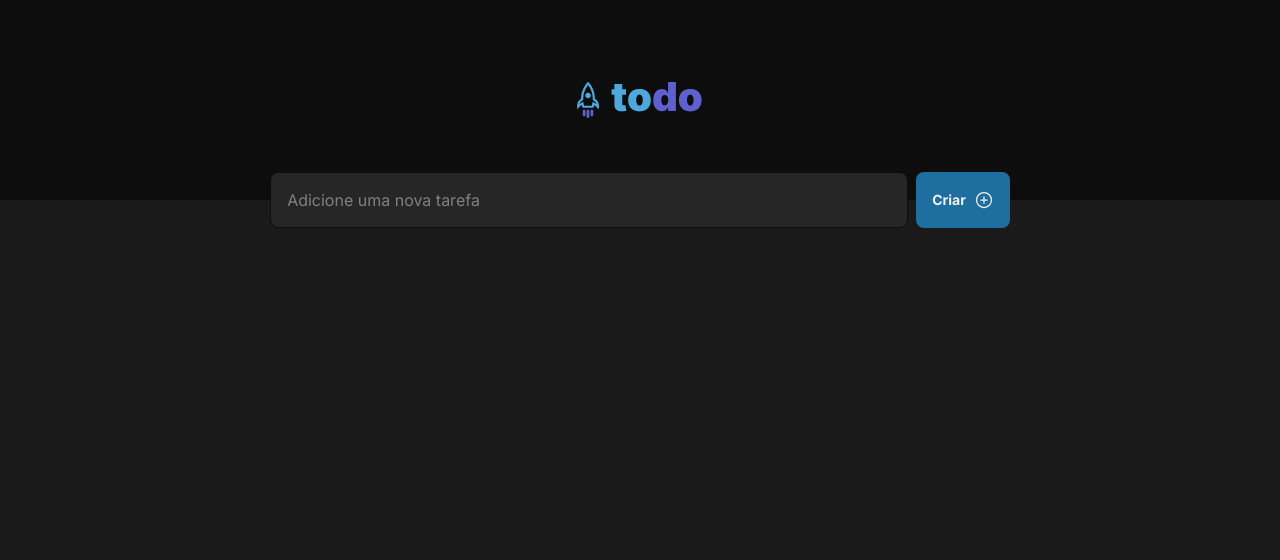
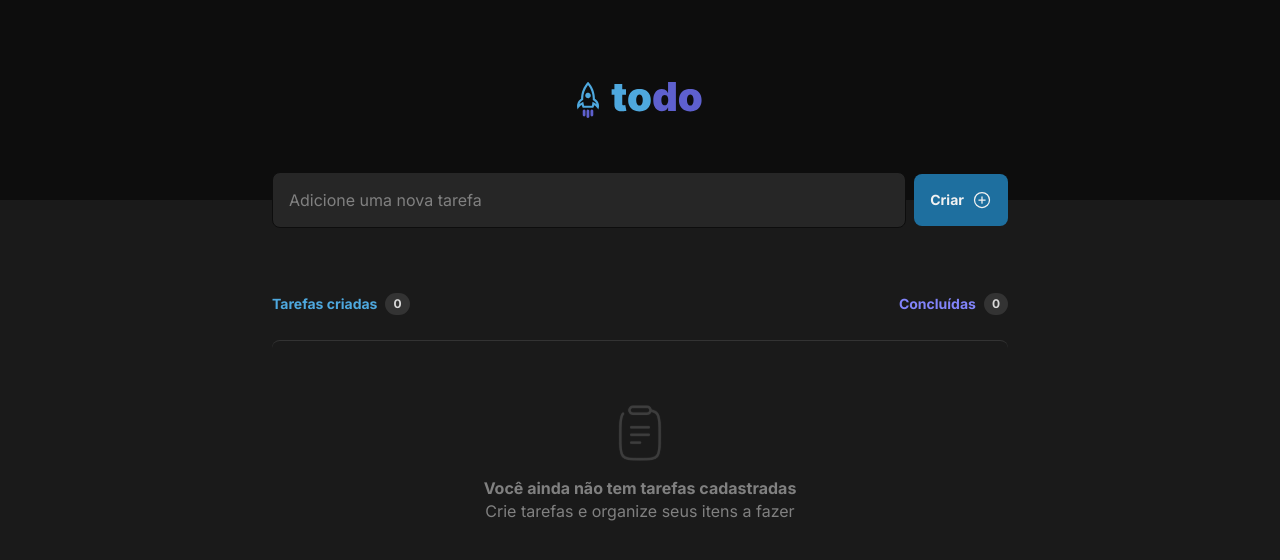
Before and after one commit to kassiosilva/to-do-list-reactjs, a React (Vite) app: page / in a window 1280 px wide. Shown: the top 560 px of the page. Built offline with nearby package versions, Linux system fonts and the light colour scheme.

Commit message:
Criando component de lista de tarefas

```diff
--- a/src/App.module.css
+++ b/src/App.module.css
@@ -1,12 +1,16 @@
+.wrapper {
+  max-width: 46rem;
+  margin: 0 auto;
+}
+
 .form {
-  width: 100%;
   display: flex;
-  justify-content: center;
+  align-items: center;
   margin-top: calc(0px - 1.5rem - 4px);
 }
 
 .form input {
-  width: 39.875rem;
+  flex: 1;
   padding: 1rem;
   background: var(--gray-500);
   border: 1px solid var(--gray-700);
--- a/src/App.tsx
+++ b/src/App.tsx
@@ -1,17 +1,17 @@
 import { PlusCircle } from 'phosphor-react';
 
 import { Header } from './components/Header';
+import { MyTasksList } from './components/MyTasksList';
 
 import styles from './App.module.css';
-
 import './global.css'
-import { MyTasksList } from './components/MyTasksList';
 
 function App() {
   return (
     <>
       <Header />
 
+      <main className={styles.wrapper}>
         <form className={styles.form}>
           <input type="text" placeholder="Adicione uma nova tarefa" />
 
@@ -22,6 +22,7 @@ function App() {
         </form>
 
         <MyTasksList />
+      </main>
     </>
   )
 }
--- a/src/components/MyTasksList.module.css
+++ b/src/components/MyTasksList.module.css
@@ -1 +1,64 @@
-.toDoList {}
+.myTasksList {
+  margin-top: 4rem;
+}
+
+.myTasksList header {
+  display: flex;
+  justify-content: space-between;
+}
+
+.createdTasks,
+.completedTasks {
+  display: flex;
+  align-items: center;
+  gap: 0.5rem;
+}
+
+.createdTasks strong,
+.completedTasks strong {
+  font-size: 0.875rem;
+  line-height: 1.7;
+}
+
+.createdTasks span,
+.completedTasks span {
+  padding: 0.125rem 0.5rem;
+  background: var(--gray-400);
+  border-radius: 999px;
+  font-size: 0.75rem;
+  font-weight: bold;
+  line-height: 1.5;
+  color: var(--gray-200);
+}
+
+.createdTasks strong {
+  color: var(--blue);
+}
+
+.completedTasks strong {
+  color: var(--purple);
+}
+
+.content {
+  margin-top: 1.5rem;
+}
+
+.emptyList {
+  display: flex;
+  flex-direction: column;
+  justify-content: center;
+  align-items: center;
+  gap: 1rem;
+  padding: 4rem 1.5rem;
+  border-top: 1px solid var(--gray-400);
+  border-radius: 8px;
+}
+
+.emptyListInfo {
+  text-align: center;
+}
+
+.emptyListInfo strong, p {
+  line-height: 1.4;
+  color: var(--gray-300);
+}
--- a/src/components/MyTasksList.tsx
+++ b/src/components/MyTasksList.tsx
@@ -1,7 +1,32 @@
+import ClipbordImg from '../assets/clipboard.svg';
+
 import styles from './MyTasksList.module.css';
 
 export function MyTasksList() {
   return (
-    <div className={styles.toDoList} />
+    <section className={styles.myTasksList}>
+      <header>
+        <div className={styles.createdTasks}>
+          <strong>Tarefas criadas</strong>
+          <span className={styles.counter}>0</span>
+        </div>
+
+        <div className={styles.completedTasks}>
+          <strong>Concluídas</strong>
+          <span className={styles.counter}>0</span>
+        </div>
+      </header>
+
+      <div className={styles.content}>
+        <div className={styles.emptyList}>
+          <img src={ClipbordImg} alt="Lista vazia" />
+
+          <div className={styles.emptyListInfo}>
+            <strong>Você ainda não tem tarefas cadastradas</strong>
+            <p>Crie tarefas e organize seus itens a fazer</p>
+          </div>
+        </div>
+      </div>
+    </section>
   )
 }
```
Also changed, not shown: src/assets/clipboard.svg (added). Lines whose indentation alone changed are shown as unchanged.
